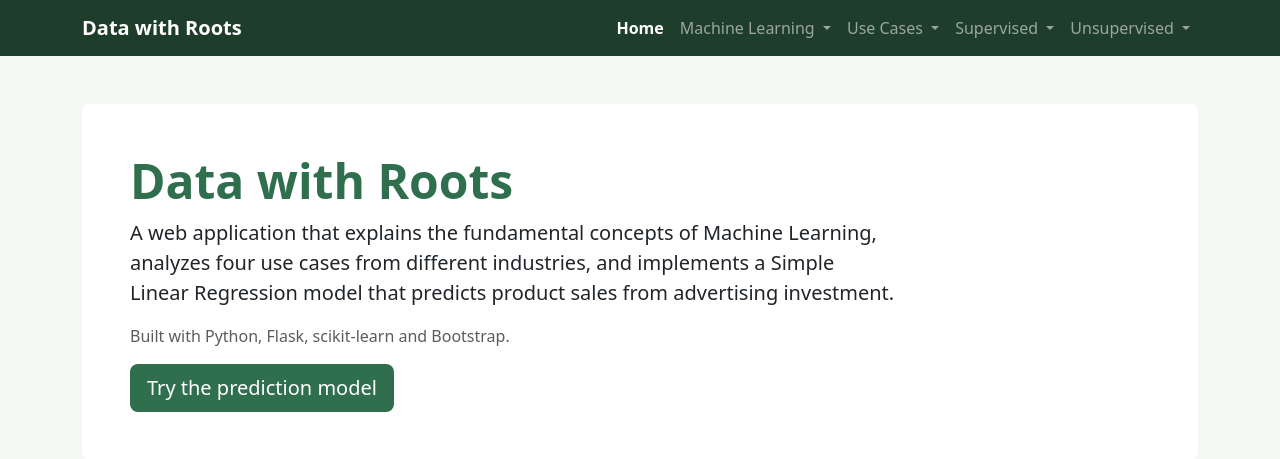
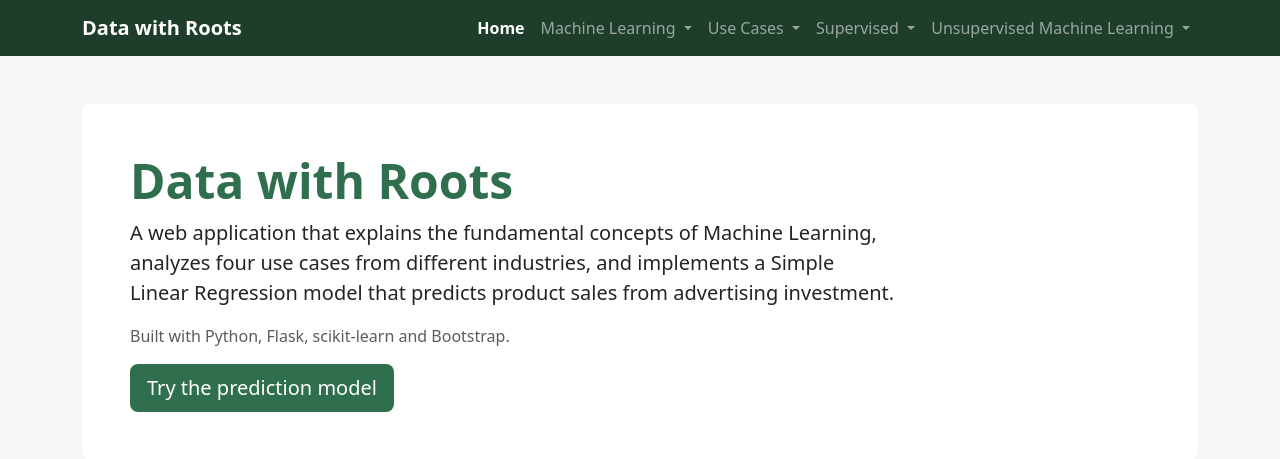
Before and after one commit to santiagocardonasb-lang/Machine-Learning, a Flask app: page / in a window 1280 px wide. Shown: the top 459 px of the page. Run offline with Flask 3, Linux system fonts and the light colour scheme; parts of the project's set-up code (start-up, migrations or seed data) failed here and were passed over.

Commit message:
fix: rename navigation module to Unsupervised Machine Learning

```diff
--- a/templates/base.html
+++ b/templates/base.html
@@ -85,7 +85,7 @@
                 <li class="nav-item dropdown">
                     <a class="nav-link dropdown-toggle {% if active == 'unsupervised' %}active{% endif %}"
                     href="#" role="button" data-bs-toggle="dropdown" aria-expanded="false">
-                        Unsupervised
+                        Unsupervised Machine Learning
                     </a>
 
                     <ul class="dropdown-menu dropdown-menu-end">
```
